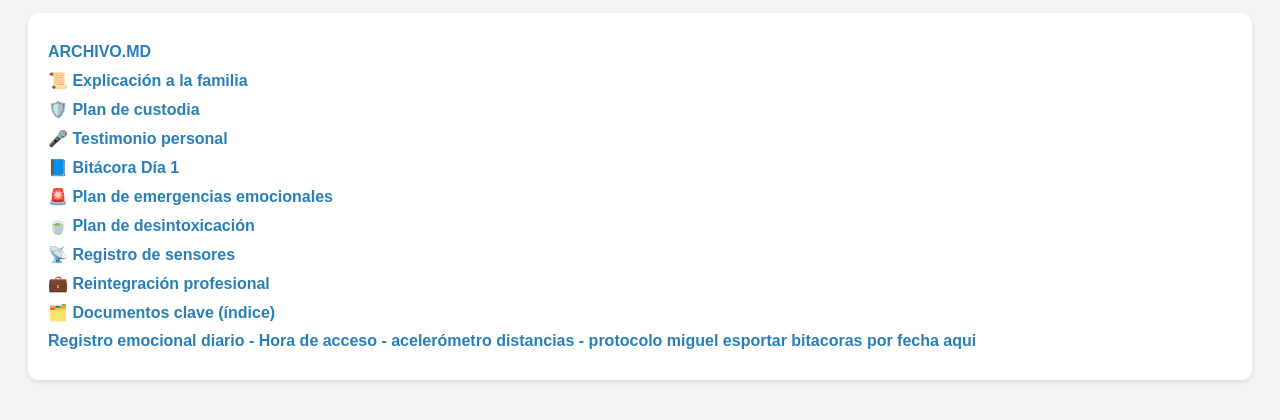
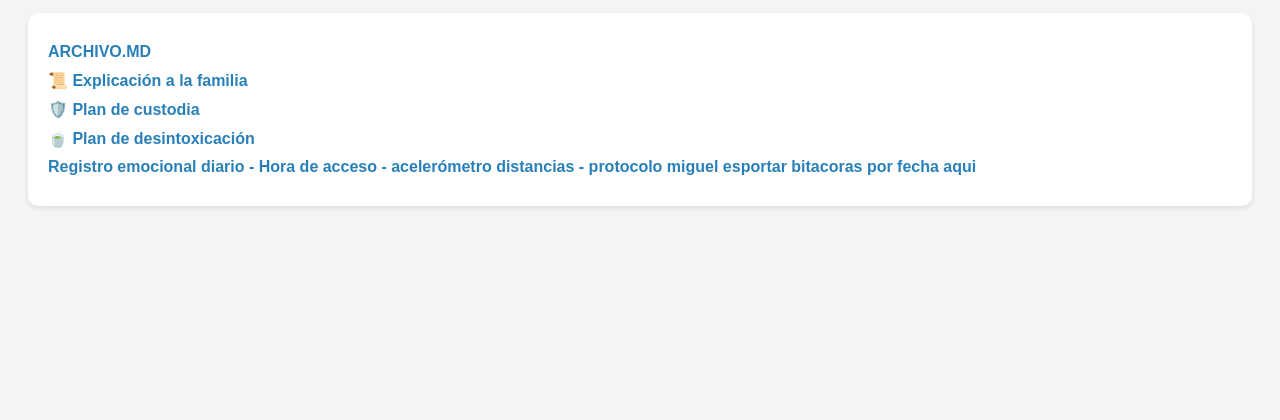
Before and after one commit to MiguelAngelkatoFull/Plan_Personal_Miguel_Adicciones, a plain HTML site: page index.html in a window 1280 px wide. Shown: the part 130-550 px from the top of the page. Drawn offline with Linux system fonts and the light colour scheme.

Commit message:
Add files via upload

```diff
--- a/index.html
+++ b/index.html
@@ -21,16 +21,16 @@
 	<!--sitio web-->
 	<li><a href="explicacion-proceso-a-mi-familia.html">📜 Explicación a la familia</a></li>
 	<li><a href="custodia.html">🛡️ Plan de custodia</a></li>
-        <li><a href="02-testimonio/mi-testimonio-personal.md">🎤 Testimonio personal</a></li>
+        <!--<li><a href="02-testimonio/mi-testimonio-personal.md">🎤 Testimonio personal</a></li>
         <li><a href="03-bitacora-diaria/bitacora-dia1.md">📘 Bitácora Día 1</a></li>
         <li><a href="04-salud-emocional/plan-emergencias-emocionales.md">🚨 Plan de emergencias emocionales</a></li>
-
+        <li><a href="06-sensores/registro-sensores.md">📡 Registro de sensores</a></li>
+        <li><a href="07-reintegracion-industria/reintegracion-industria-2025.md">💼 Reintegración profesional</a></li>
+        <li><a href="08-documentos-clave/index.md">🗂️ Documentos clave (índice)</a></li>
+        -->
         <li><a href="05-desintoxicacion/plan-personal-desintoxicacion.md">🍵 Plan de desintoxicación</a></li>
 
 
-        <li><a href="06-sensores/registro-sensores.md">📡 Registro de sensores</a></li>
-        <li><a href="07-reintegracion-industria/reintegracion-industria-2025.md">💼 Reintegración profesional</a></li>
-        <li><a href="08-documentos-clave/index.md">🗂️ Documentos clave (índice)</a></li>
 
         <li><a href="https://miguelangelkatofull.github.io/seguimiento/" target="_blank">Registro emocional diario - Hora de acceso -  acelerómetro distancias - protocolo miguel esportar bitacoras por fecha aqui</li>
 
```
